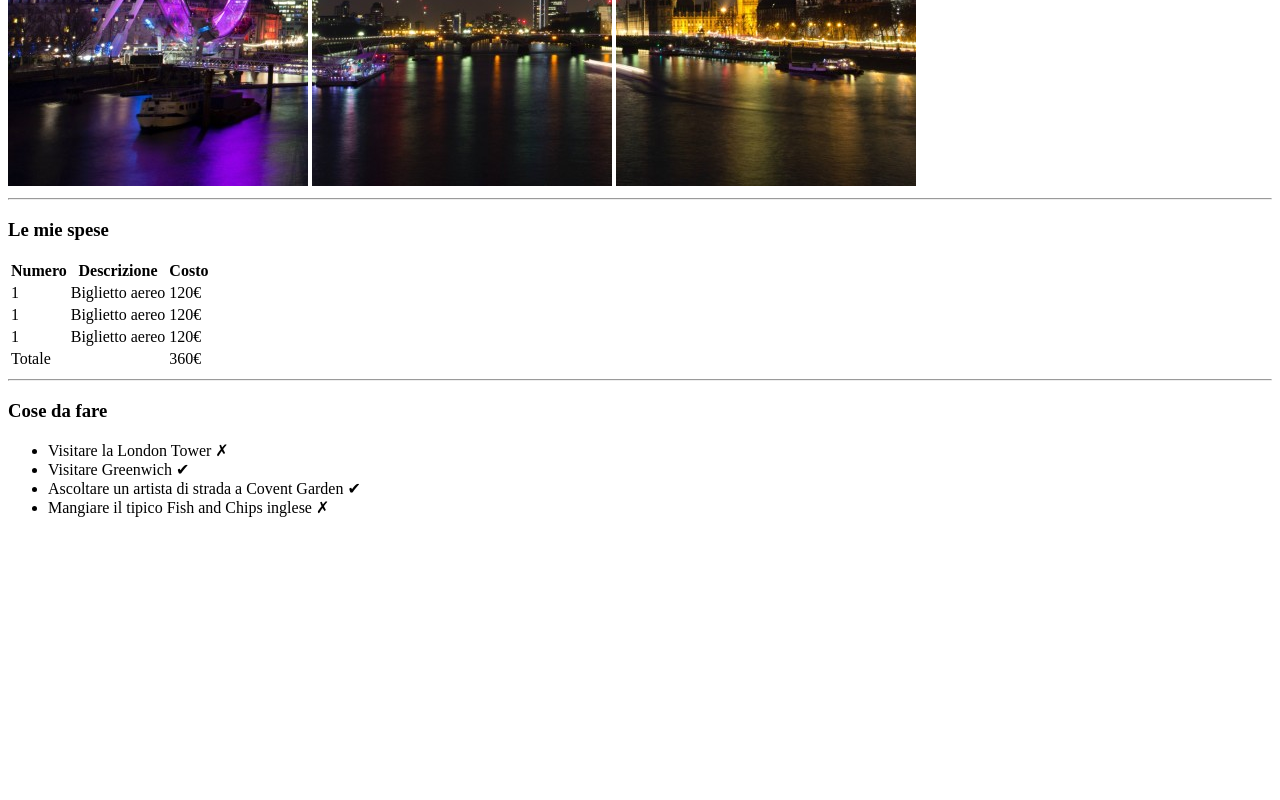
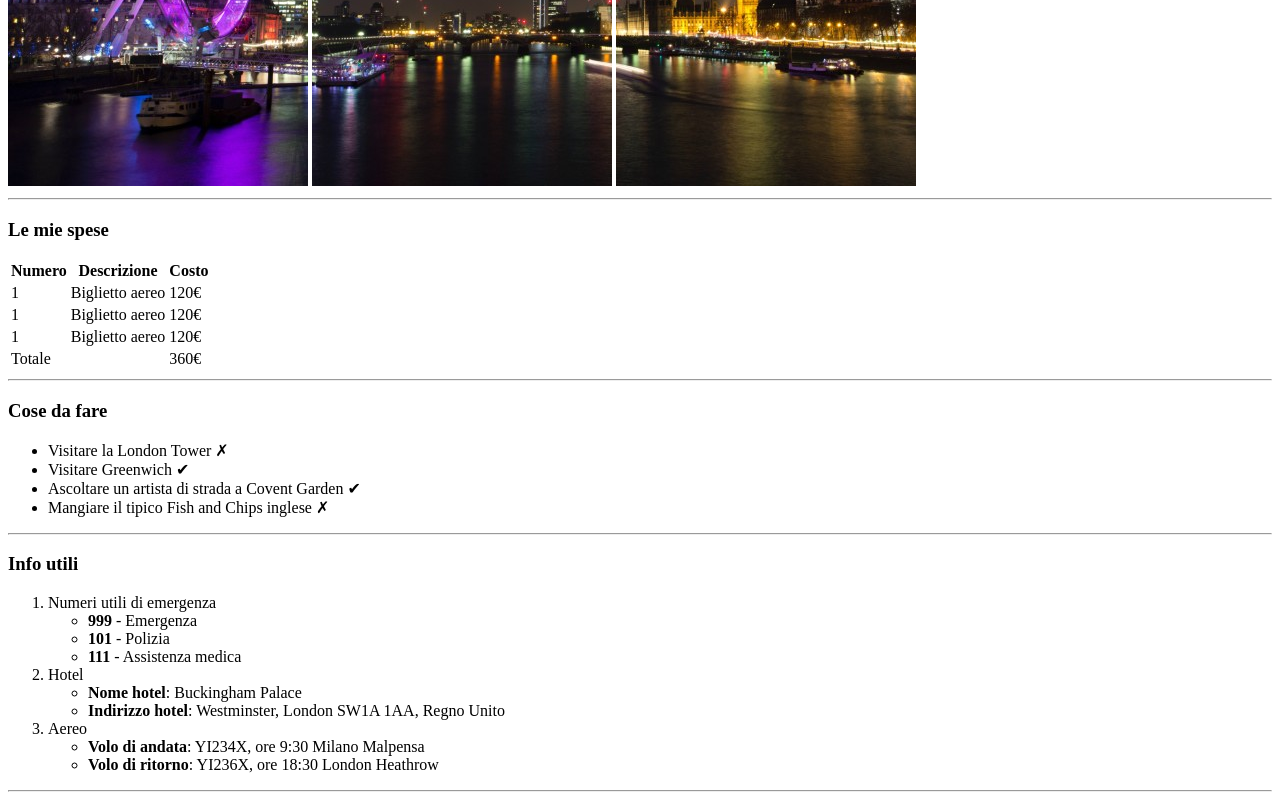
Before and after one commit to BeaQ17/html-london-trip, a plain HTML site: page index.html in a window 1280 px wide. Shown: the part 494-1294 px from the top of the page. Before the commit the page ends 1027 px from the top, so only its background shows below. Drawn offline with Linux system fonts and the light colour scheme.

Commit message:
Big overdetailed lists done

```diff
--- a/index.html
+++ b/index.html
@@ -70,13 +70,37 @@
 
 <!--List to-do end-->
 
+    <hr>
 
 <!--List info start-->
+    <h3>Info utili</h3>
 
+    <ol>
+        <li>Numeri utili di emergenza</li>
+        <ul>
+            <li><strong>999</strong> - Emergenza</li>
+            <li><strong>101</strong> - Polizia</li>
+            <li><strong>111</strong> - Assistenza medica</li>
+        </ul>
+        <li>Hotel</li>
+        <ul>
+            <li><strong>Nome hotel</strong>: Buckingham Palace</li>
+            <li><strong>Indirizzo hotel</strong>: Westminster, London SW1A 1AA, Regno Unito</li>
+        </ul>
+        <li>Aereo</li>
+        <ul>
+            <li><strong>Volo di andata</strong>: YI234X, ore 9:30 Milano Malpensa</li>
+            <li><strong>Volo di ritorno</strong>: YI236X, ore 18:30 London Heathrow</li>
+        </ul>
+    </ol>
 <!--List info end-->
 
-
+    <hr>
 
 <!-- Main part end-->
+
+<!-- Las fotos scomesias-->
+
+<!-- Las fotos eranodos-->
     </body>
 </html>
```
